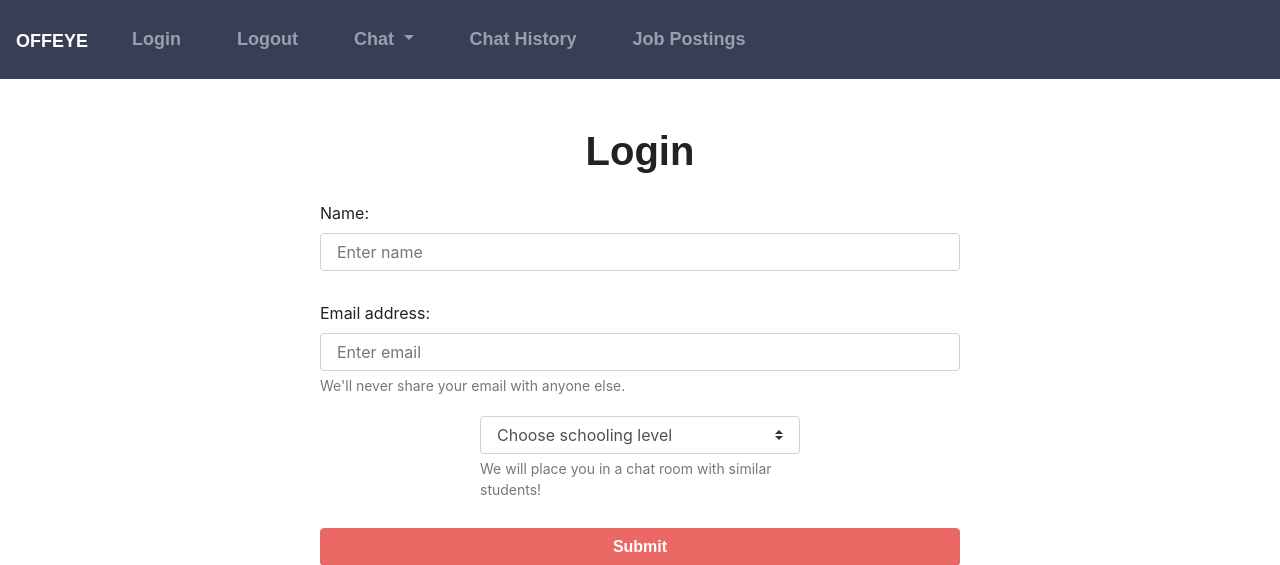
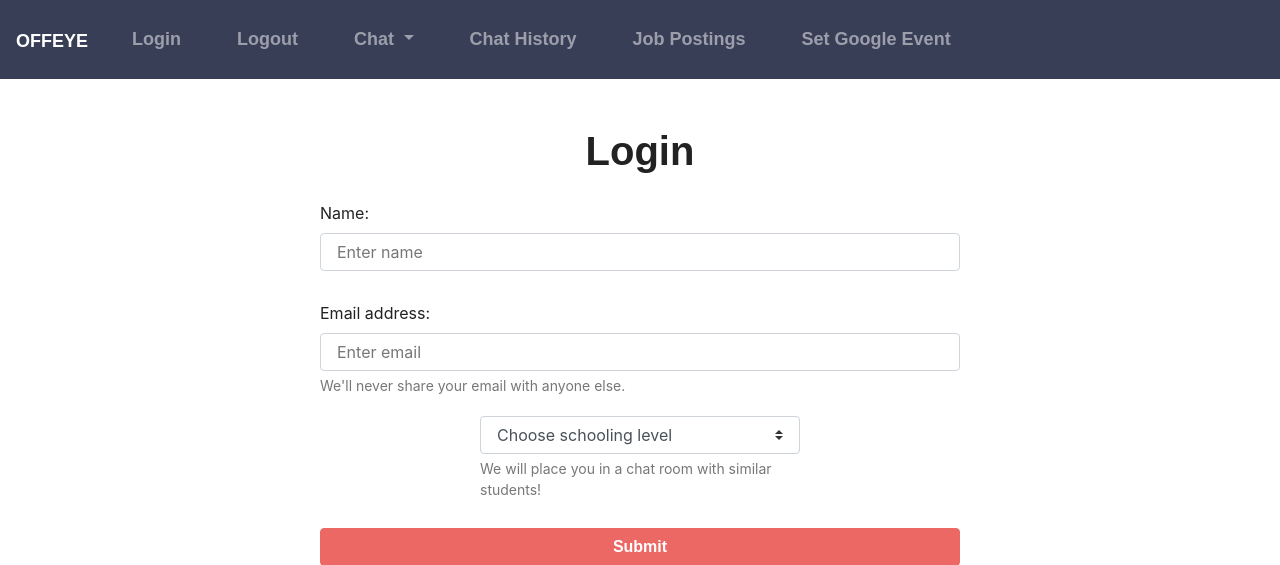
Before and after one commit to xsharonhe/offeye, a Flask app: page / in a window 1280 px wide. Shown: the top 565 px of the page. Run offline with Flask 2, Linux system fonts and the light colour scheme; some libraries are stand-ins or nearby versions; some web fonts are replaced.

Commit message:
Fix navbar for google calendar api

```diff
--- a/app/templates/template.html
+++ b/app/templates/template.html
@@ -46,6 +46,9 @@
                   <li class="nav-item">
                   <a class="nav-link" href="/jobpostings"> Job Postings </span></a>
                        </li>
+                  <li class="nav-item">
+                   <a class="nav-link" href="/login"> Set Google Event </a>
+                 </li>
                   <div id="hiddenAdmin">
                       <li class="nav-item"><a class="nav-link" href="/admin"> Add Job </span></a> </li>
                   </div>
```
